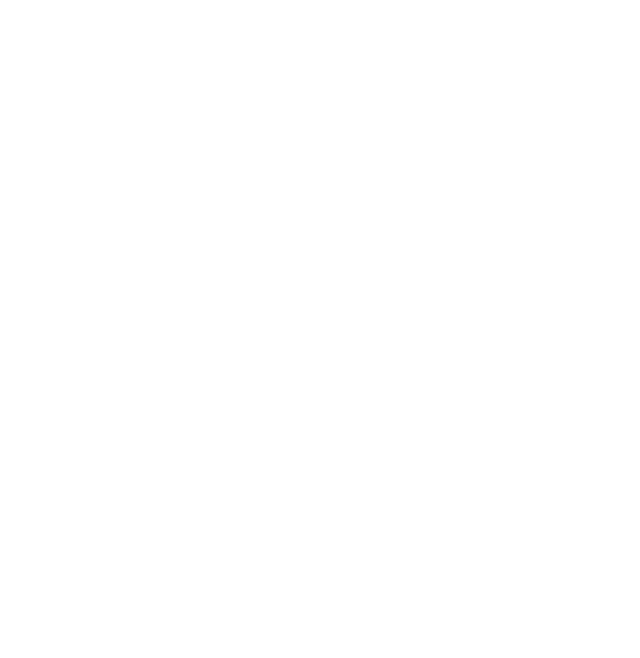
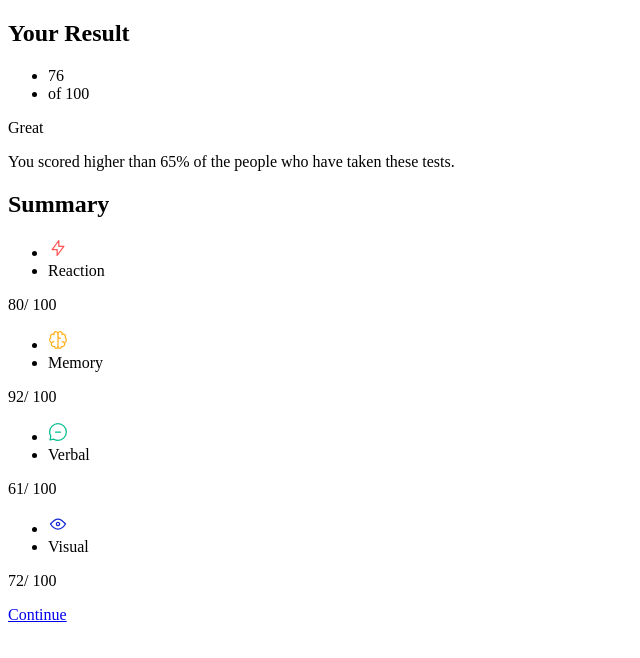
Before and after one commit to lkiryu/Results-summary-component, a plain HTML site: page index.html in a window 1280 px wide. Shown: the whole page, without its empty margins (0-640 px from the left). Drawn offline with Linux system fonts and the light colour scheme.

Commit message:
html pronto

```diff
--- a/index.html
+++ b/index.html
@@ -12,7 +12,51 @@
 </head>
 
 <body>
-
+    <main class="container">
+        <div class="card">
+            <div>
+                <h2 class="result">Your Result</h2>
+                <ul class="points">
+                    <li class="score">76</li>
+                    <li class="class-total">of 100</li>
+                </ul>
+                <p class="result">Great</p>
+                <p class="result-description">You scored higher than 65% of the people who have taken these tests.</p>
+            </div>
+            <div class="skills">
+                <h2>Summary</h2>
+                <div>
+                    <ul class="reaction">
+                        <li><img src="./src/images/icon-reaction.svg" alt="icon-reaction"></li>
+                        <li>Reaction</li>
+                    </ul>
+                    <p class="number"><span>80</span>/ 100</p>
+                </div>
+                <div>
+                    <ul class="Memory">
+                        <li><img src="./src/images/icon-memory.svg" alt="icon-memory"></li>
+                        <li>Memory</li>
+                    </ul>
+                    <p class="number"><span>92</span>/ 100</p>
+                </div>
+                <div>
+                    <ul class="verbal">
+                        <li><img src="./src/images/icon-verbal.svg" alt="icon-verbal"></li>
+                        <li>Verbal</li>
+                    </ul>
+                    <p class="number"><span>61</span>/ 100</p>
+                </div>
+                <div>
+                    <ul class="visual">
+                        <li><img src="./src/images/icon-visual.svg" alt="icon-visual"></li>
+                        <li>Visual</li>
+                    </ul>
+                    <p class="number"><span>72</span>/ 100</p>
+                </div>
+                <a href="#">Continue</a>
+            </div>
+        </div>
+    </main>
 </body>
 
 </html>
```
